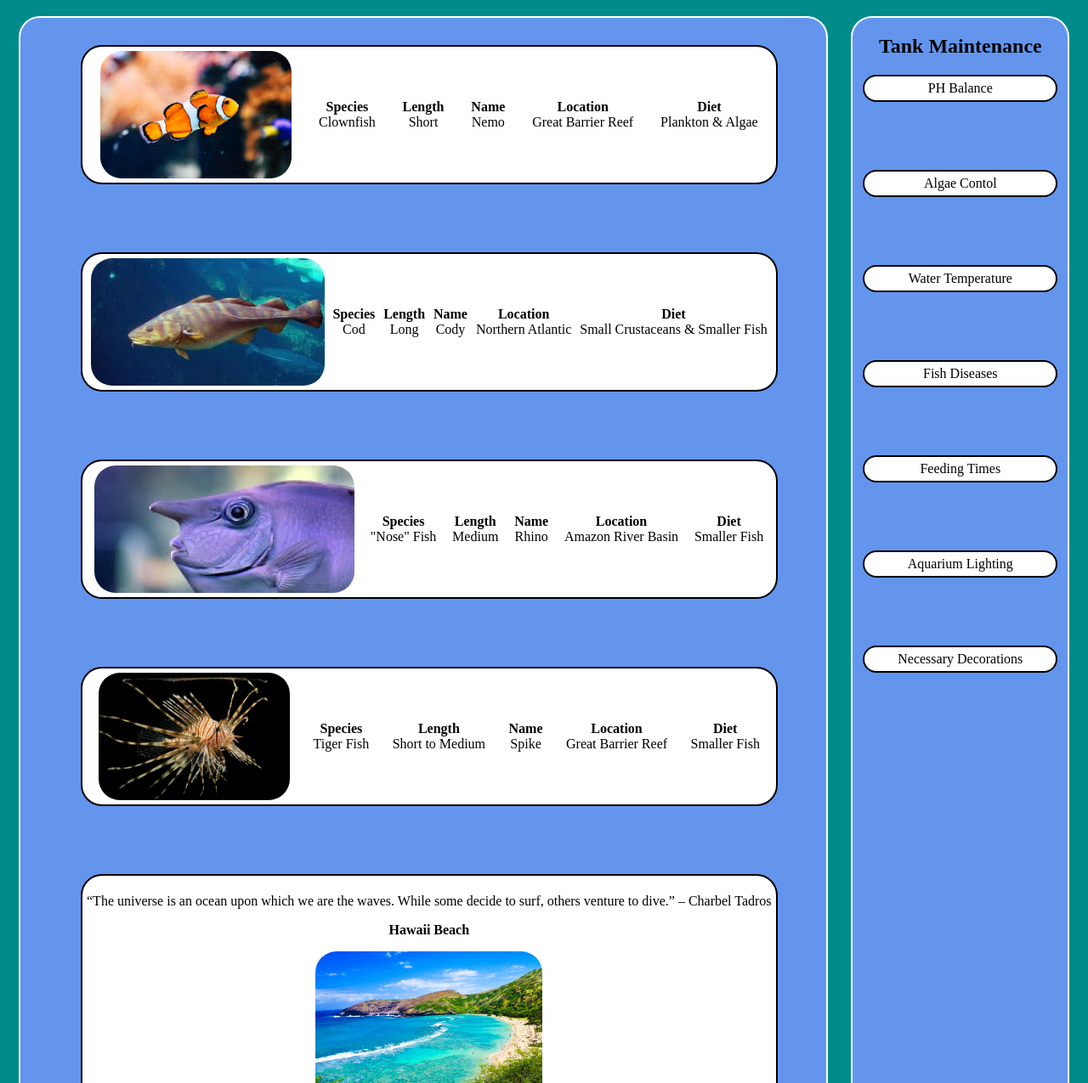
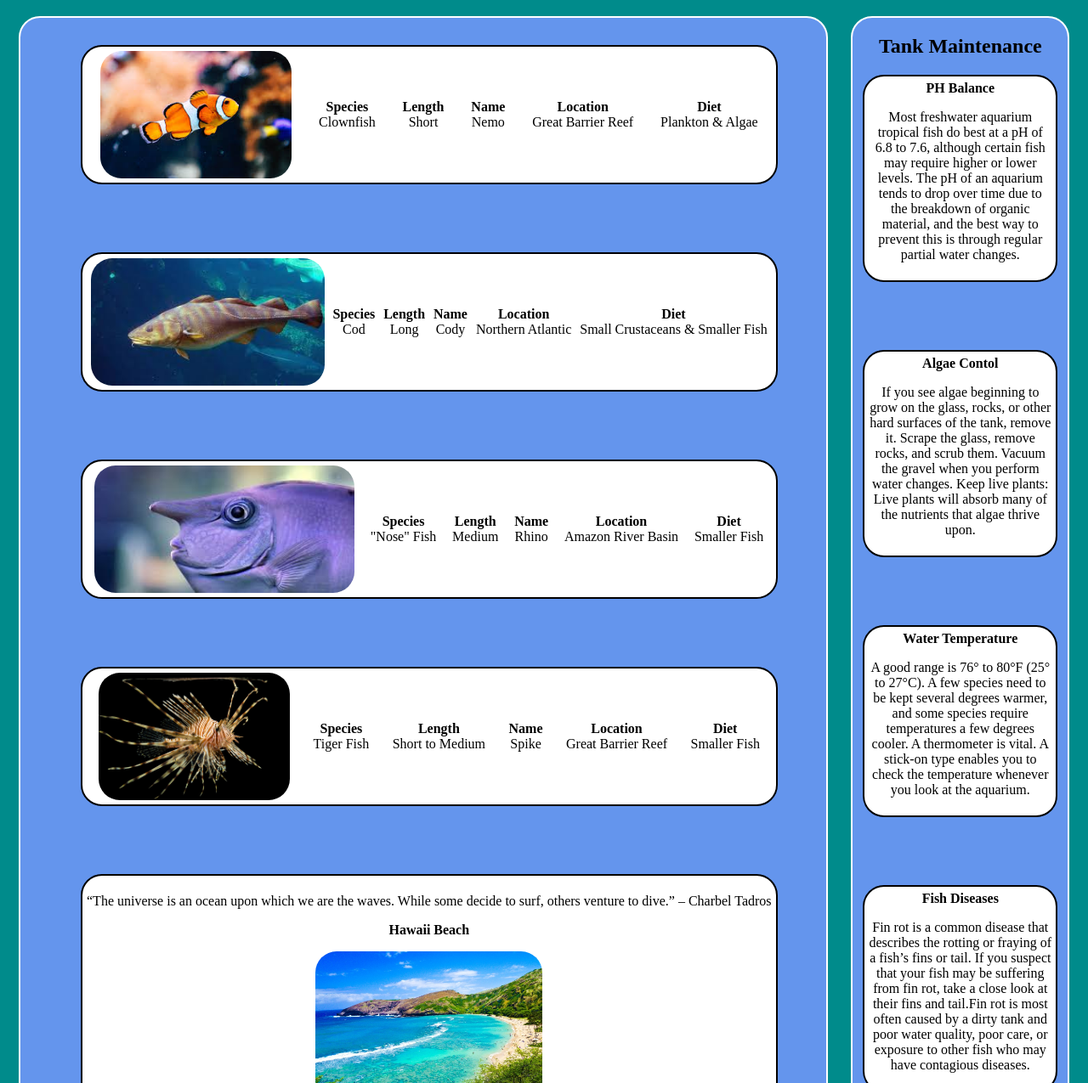
Before and after one commit to BrysonMG/Martin-s-Aquarium, a plain HTML site: page Index.html in a window 1280 px wide. Shown: the part 65-1340 px from the top of the page at 85% size. Drawn offline with Linux system fonts and the light colour scheme.

Commit message:
Added info to tank maintenance section

```diff
--- a/Index.html
+++ b/Index.html
@@ -70,13 +70,47 @@
     </main>
     <aside class="tankCare">
         <h2>Tank Maintenance</h2>
-        <article>PH Balance</article>
-        <article>Algae Contol</article>
-        <article>Water Temperature</article>
-        <article>Fish Diseases</article>
-        <article>Feeding Times</article>
-        <article>Aquarium Lighting</article>
-        <article>Necessary Decorations</article>
+        <article>
+            <strong>PH Balance</strong>
+            <p>Most freshwater aquarium tropical fish do best at a pH of 6.8 to 7.6, although certain fish may require higher or lower levels.
+                The pH of an aquarium tends to drop over time due to the breakdown of organic material, and the best way to prevent this
+                is through regular partial water changes.</p>
+        </article>
+        <article>
+            <strong>Algae Contol</strong>
+            <p>If you see algae beginning to grow on the glass, rocks, or other hard surfaces of the tank, remove it. Scrape the glass, remove rocks,
+                and scrub them. Vacuum the gravel when you perform water changes. Keep live plants: Live plants will absorb many of the nutrients
+                that algae thrive upon.</p>
+        </article>
+        <article>
+            <strong>Water Temperature</strong>
+            <p>A good range is 76° to 80°F (25° to 27°C). A few species need to be kept several degrees warmer, and some species require temperatures
+                a few degrees cooler. A thermometer is vital. A stick-on type enables you to check the temperature whenever you look at the aquarium.</p>
+        </article>
+        <article>
+            <strong>Fish Diseases</strong>
+            <p>Fin rot is a common disease that describes the rotting or fraying of a fish’s fins or tail. If you suspect that your fish may be
+                suffering from fin rot, take a close look at their fins and tail.Fin rot is most often caused by a dirty tank and poor water
+                quality, poor care, or exposure to other fish who may have contagious diseases.</p>
+        </article>
+        <article>
+            <strong>Feeding Times</strong>
+            <p>In nature, most fish feed in the early morning and at dusk. Exceptions are herbivores and omnivores that forage
+                throughout the day, and nocturnal species. Although aquarium fish can be fed at any time of day, morning and evening
+                feedings are best.</p>
+        </article>
+        <article>
+            <strong>Aquarium Lighting</strong>
+            <p>Your best lighting options for freshwater tanks are standard fluorescent bulbs, compact fluorescent bulbs, metal
+                halide lights, and LED lights. You want to avoid incandescent bulbs as they are suitable only for small aquariums
+                and give off too much heat.</p>
+        </article>
+        <article>
+            <strong>Necessary Decorations</strong>
+            <p>Highly-active fish have a considerably higher oxygen uptake than more dormant breeds. If you’re keeping such fish,
+                oxygen-producing decorations like bubble chests and and underwater rivers and bridges can help to provide plenty them
+                with of air, keeping your fish healthy and allowing them to remain active.</p>
+        </article>
     </aside>
   </div>
 </body>
```
